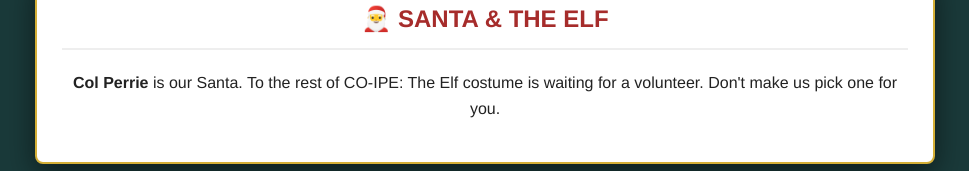
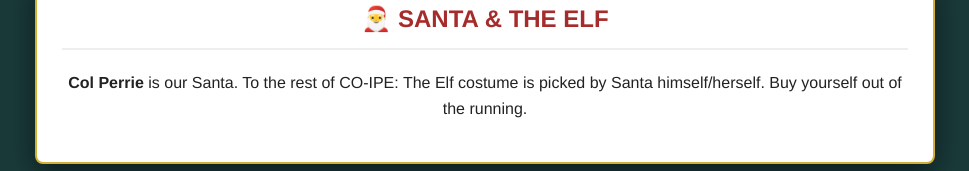
Before and after one commit to public-mattlab/co-ipe_holiday, a plain HTML site: page index.html in a window 1280 px wide. Shown: the part 1833-2004 px from the top of the page, without its empty margins (155-1124 px from the left). Drawn offline with Linux system fonts and the light colour scheme.

Commit message:
Update index.html

```diff
--- a/index.html
+++ b/index.html
@@ -88,7 +88,7 @@
 
     <div class="card" style="background: color: white;">
         <h2>🎅 Santa & The Elf</h2>
-        <p><strong>Col Perrie</strong> is our Santa. To the rest of CO-IPE: The Elf costume is waiting for a volunteer. Don't make us pick one for you.</p>
+        <p><strong>Col Perrie</strong> is our Santa. To the rest of CO-IPE: The Elf costume is picked by Santa himself/herself. Buy yourself out of the running.</p>
     </div>
 
 </div>
```
